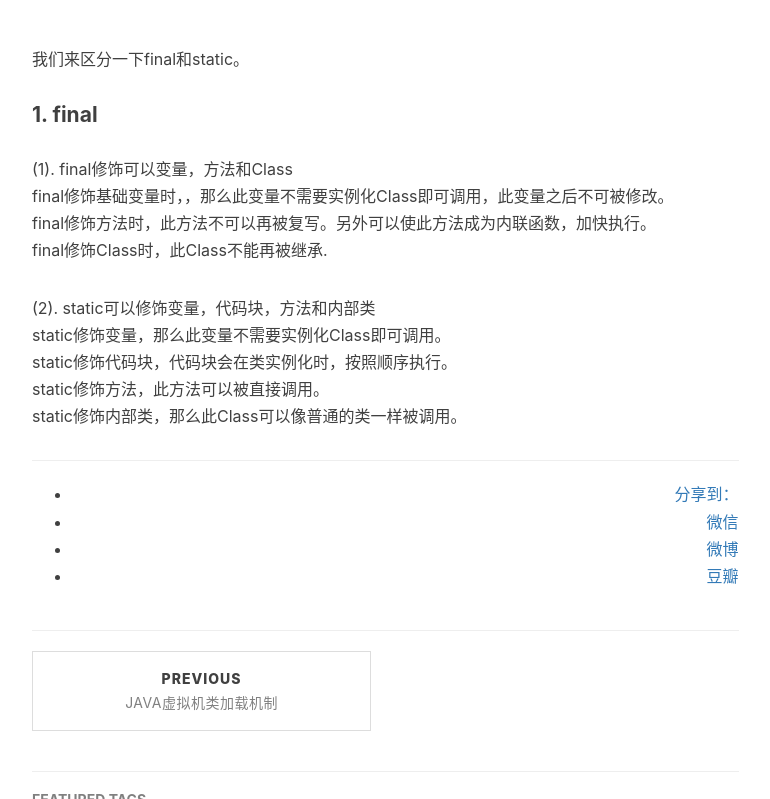
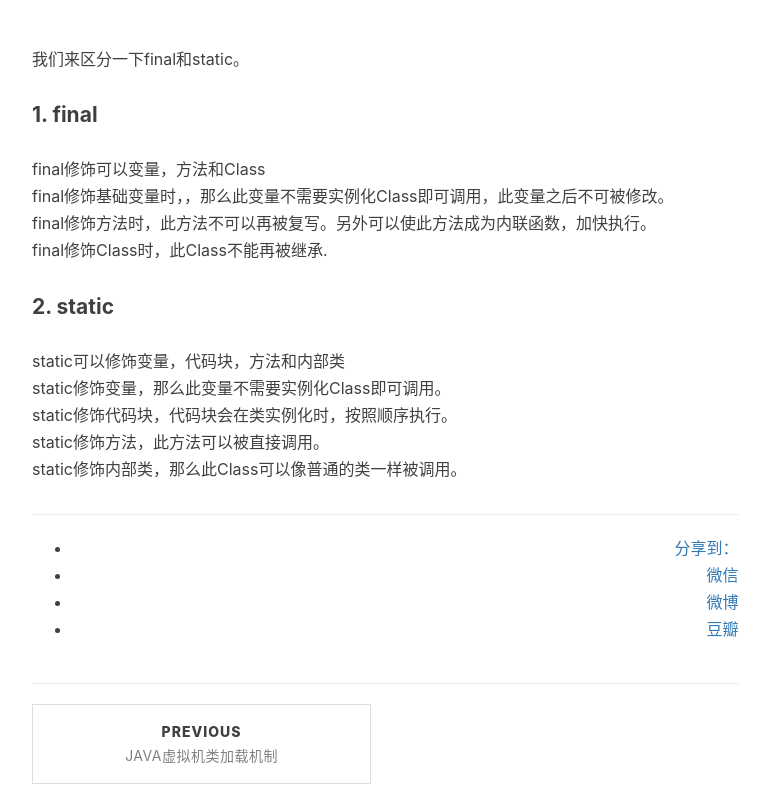
Before and after one commit to baiscjava/basicjava.github.io, a Jekyll site: the page built from _posts/2017-01-16-final和static的区别.md, in a window 1280 px wide and 900 px high, scrolled down 360 px, cut to the strip 101-900 px from the top of the window. Shown: the whole strip, without its empty margins (233-1003 px from the left). Built offline with Jekyll 4.4.1, drawn with Linux system fonts in a browser that asks for light colours; nearby versions of some CDN libraries; comment, search, counter and statistics services are not loaded.

Commit message:
Update 2017-01-16-final和static的区别.md

```diff
--- a/_posts/2017-01-16-final和static的区别.md
+++ b/_posts/2017-01-16-final和static的区别.md
@@ -12,12 +12,13 @@ tags:
 我们来区分一下final和static。<br>
 
 #### 1. final
-(1). final修饰可以变量，方法和Class<br>
+final修饰可以变量，方法和Class<br>
 final修饰基础变量时，，那么此变量不需要实例化Class即可调用，此变量之后不可被修改。<br>
 final修饰方法时，此方法不可以再被复写。另外可以使此方法成为内联函数，加快执行。<br>
 final修饰Class时，此Class不能再被继承.<br>
 
-(2). static可以修饰变量，代码块，方法和内部类<br>
+#### 2. static
+static可以修饰变量，代码块，方法和内部类<br>
 static修饰变量，那么此变量不需要实例化Class即可调用。<br>
 static修饰代码块，代码块会在类实例化时，按照顺序执行。<br>
 static修饰方法，此方法可以被直接调用。<br>
```
